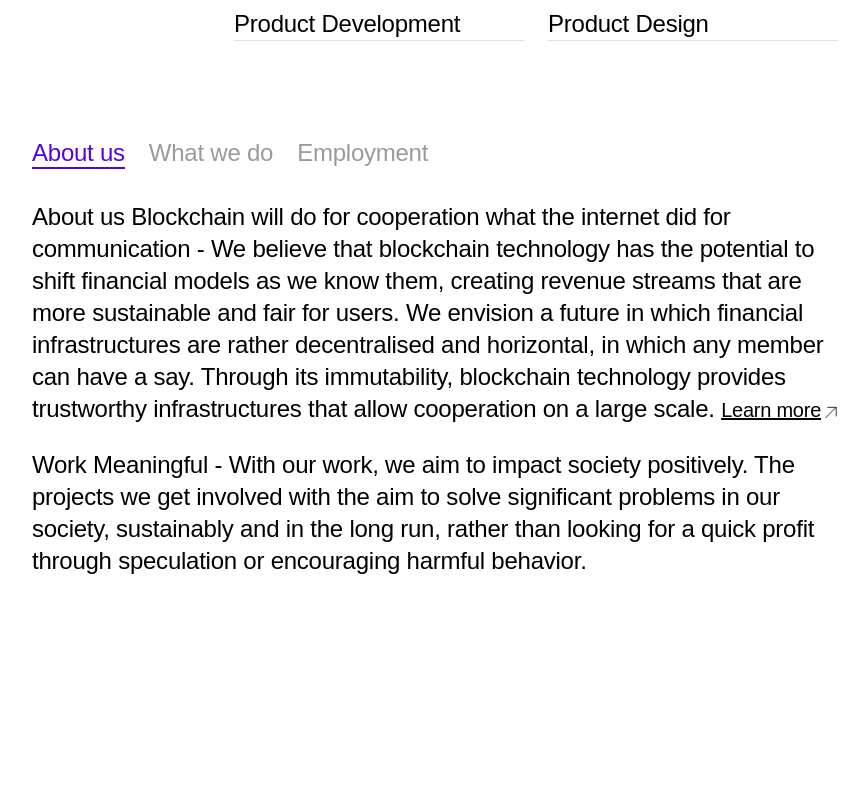
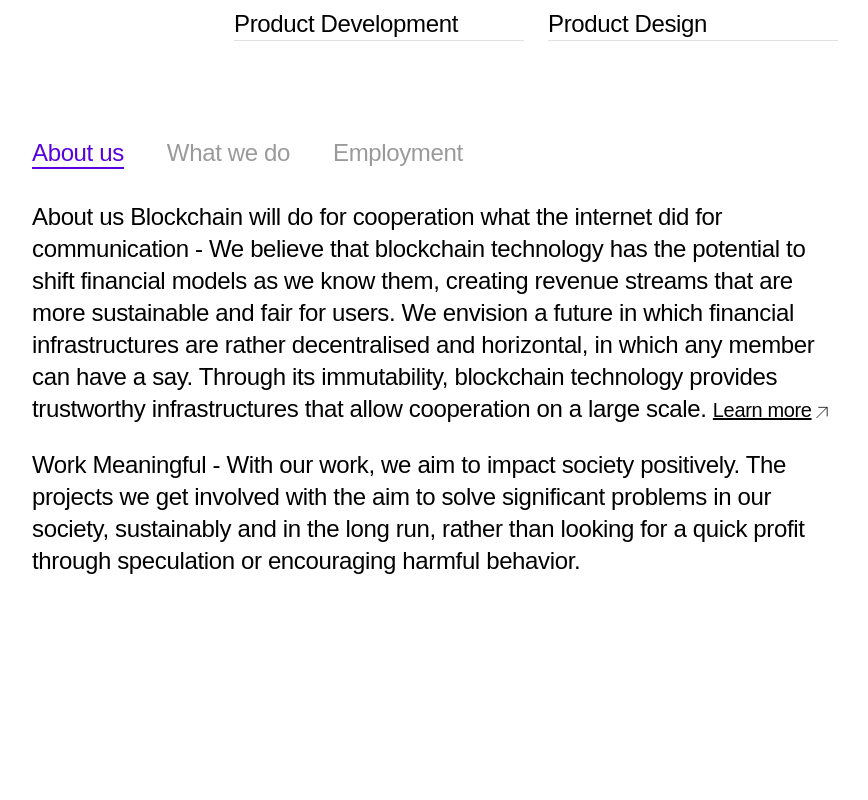
Before and after one commit to TheGymRwanda/zzz-unit8, a Next.js app: page / in a window 1280 px wide. Shown: the part 1180-1980 px from the top of the page, without its empty margins (378-1246 px from the left). Built offline with nearby package versions, Linux system fonts and the light colour scheme; a web font is replaced by a local one.

Commit message:
refractor: fixed spacing issues in about us section

```diff
--- a/components/sections/AboutUs.jsx
+++ b/components/sections/AboutUs.jsx
@@ -43,10 +43,10 @@ export default function AboutUs() {
                     );
                 })}
             </div>
-            <div className="flex justify-end flex-grow-0 w-full md:min-h-96">
+            <div className="flex justify-end flex-grow-0 w-full md:min-h-94">
                 <div className="md:flex md:flex-col gap-6 mb-6.6 hidden w-full text-2xl xl:w-50">
                     <Tab.Group defaultIndex={0}>
-                        <Tab.List className="flex h-8 gap-6 text-muted-300 -tracking-lg ">
+                        <Tab.List className="flex h-8 gap-10.75 text-muted-300 -tracking-lg ">
                             {data.map((el, index) => (
                                 <Tab
                                     key={index}
--- a/tailwind.config.js
+++ b/tailwind.config.js
@@ -29,8 +29,8 @@ module.exports = {
             letterSpacing: {
                 xs: "0.0099rem",
                 xsm: "0.0124rem",
-                sm: "0.01rem",
-                lg: "0.015rem",
+                sm: "0.01em",
+                lg: "0.015em",
             },
             gap: {
                 5.5: "1.125rem",
@@ -42,6 +42,7 @@ module.exports = {
             },
             spacing: {
                 6.6: "1.6875rem",
+                10.75: "2.6875rem",
                 12: "5.375rem",
                 23: "6.5625rem",
                 13: "3.25rem",
```
